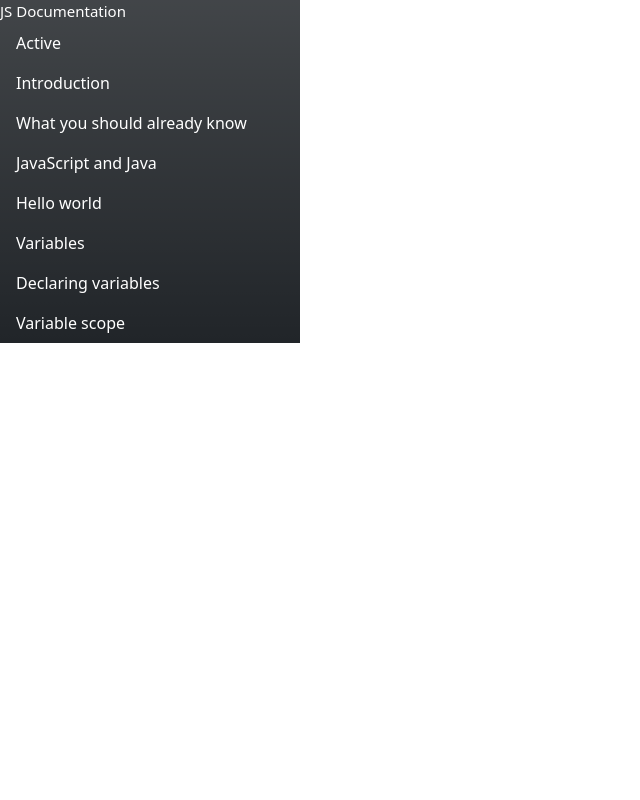
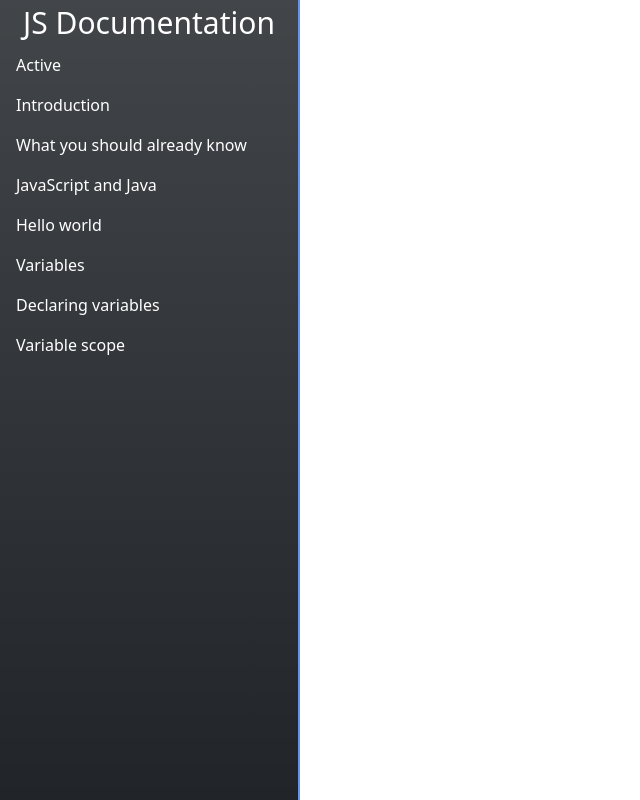
Before and after one commit to Bluefox182/Technical-Documentation-Page, a plain HTML site: page index.html in a window 1280 px wide. Shown: the whole page, without its empty margins (0-640 px from the left). Drawn offline with nearby package versions, Linux system fonts and the light colour scheme.

Commit message:
navbar style finished

```diff
--- a/styles/style.css
+++ b/styles/style.css
@@ -1,6 +1,7 @@
 header {
   color: white;
-  font-size: 15px;
+  font-size: 30px;
+  text-align: center;
 }
 
 .nav-link {
@@ -12,5 +13,14 @@ header {
 }
 
 #navbar {
+  position: fixed;
+  min-width: 290px;
+  top: 0px;
+  left: 0px;
   width: 300px;
+  height: 100%;
+  border-right: 2px solid cornflowerblue;
 }
+main {
+  background-color: cornflowerblue;
+}
```
Also changed, not shown: index.html (+0 -1 lines).
